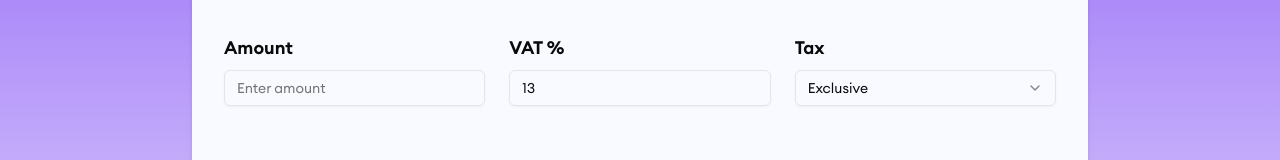
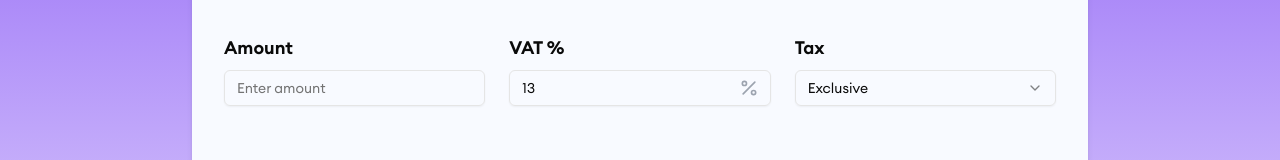
Before and after one commit to anil487/domaincvrlttr, a Next.js app: page /tools/vatcal in a window 1280 px wide. Shown: the part 530-690 px from the top of the page. Built offline with nearby package versions, Linux system fonts and the light colour scheme.

Commit message:
added psign

```diff
--- a/src/app/tools/vatcal/page.tsx
+++ b/src/app/tools/vatcal/page.tsx
@@ -9,6 +9,7 @@ import {
   SelectTrigger,
   SelectValue,
 } from "@/components/ui/select";
+import { Percent } from "lucide-react";
 import ToolsPage from "../page";
 import TaxTable from "../components/tax_table";
 
@@ -88,15 +89,19 @@ const VatCalculator = () => {
               >
                 VAT %
               </label>
+              <div className="relative">
                 <Input
                   id="vatrate"
                   type="number"
                   value={vatrate}
                   onChange={(e) => setVatRate(e.target.value)}
                   placeholder="Enter VAT percentage"
-                className="text-lg"
-
+                  className="text-lg pr-10"
                 />
+                <div className="absolute inset-y-0 right-0 flex items-center pr-3 pointer-events-none">
+                  <Percent className="h-5 w-5 text-gray-400" />
+                </div>
+              </div>
             </div>
 
             <div>
```
Lines whose indentation alone changed are shown as unchanged.
